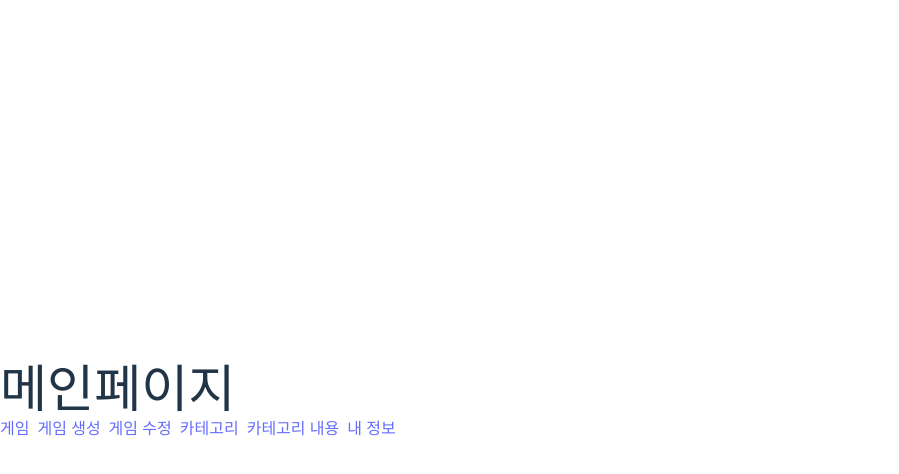
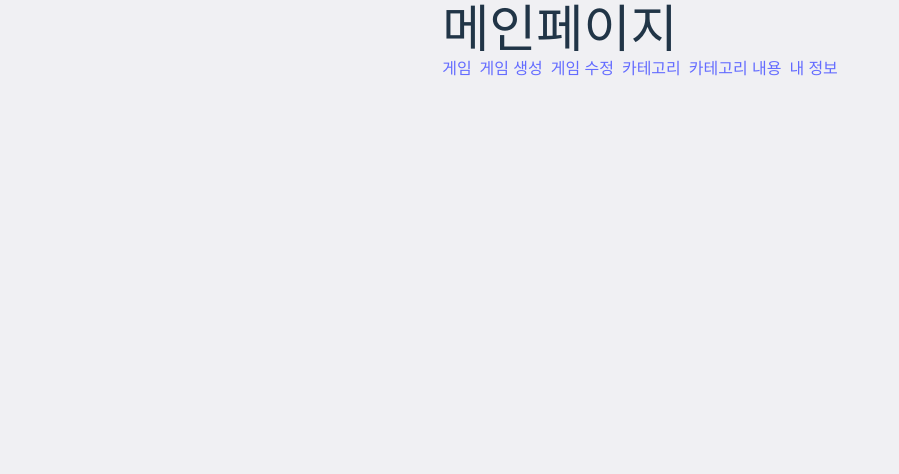
Before and after one commit to BalanSnack/FRONT, a React (Vite) app: page / in a window 1280 px wide. Shown: the top 474 px of the page, without its empty margins (0-899 px from the left). Built offline with nearby package versions, Linux system fonts and the light colour scheme.

Commit message:
fix/frame size [x] frame max-width 재설정

```diff
--- a/src/index.css
+++ b/src/index.css
@@ -28,11 +28,9 @@ a:hover {
 }
 
 body {
-  margin: 0;
-  display: flex;
   place-items: center;
-  max-width: 640px;
   min-height: 100vh;
+  background-color: #f0f0f3;
 }
 
 h1 {
--- a/src/main.tsx
+++ b/src/main.tsx
@@ -41,6 +41,8 @@ const router = createBrowserRouter([
 
 ReactDOM.createRoot(document.getElementById("root") as HTMLElement).render(
   <React.StrictMode>
-    <RouterProvider router={router} />
+    <div style={{ maxWidth: "640px", margin: "auto" }}>
+      <RouterProvider router={router} />
+    </div>
   </React.StrictMode>,
 );
```
